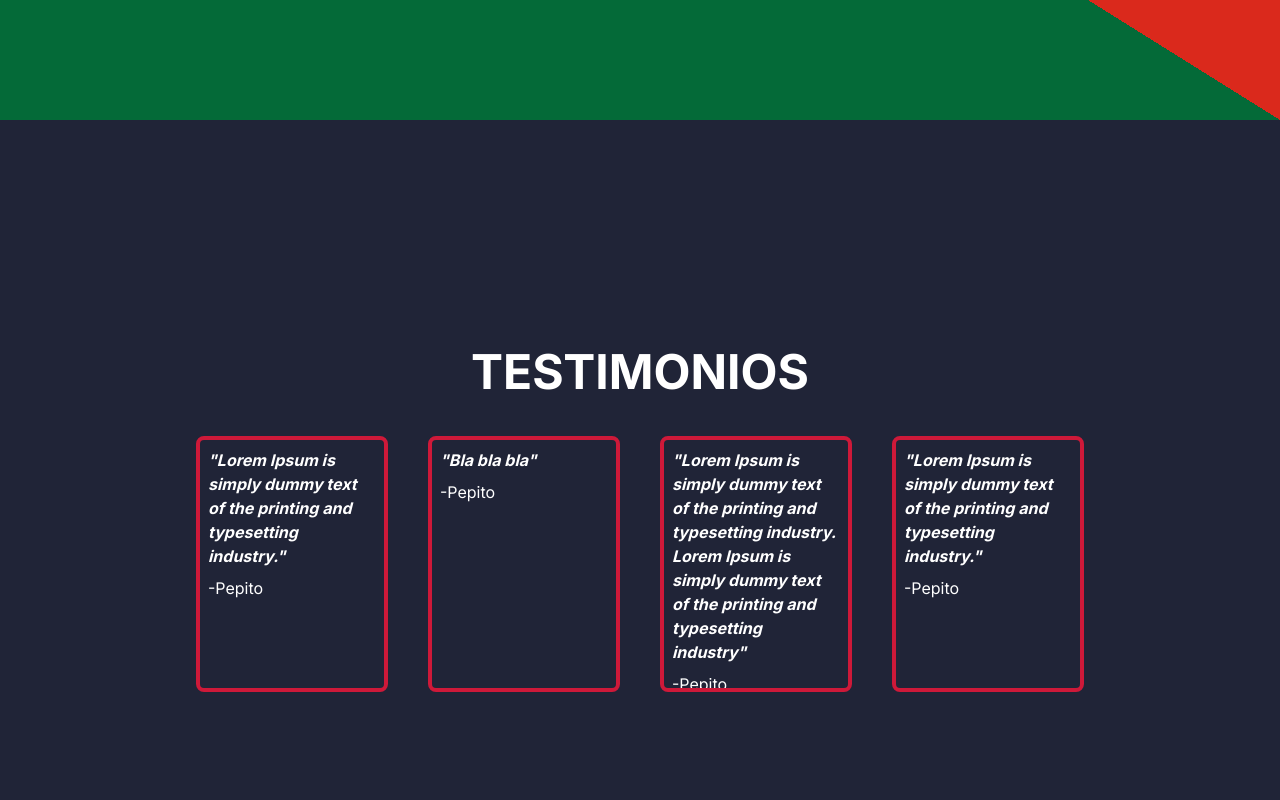
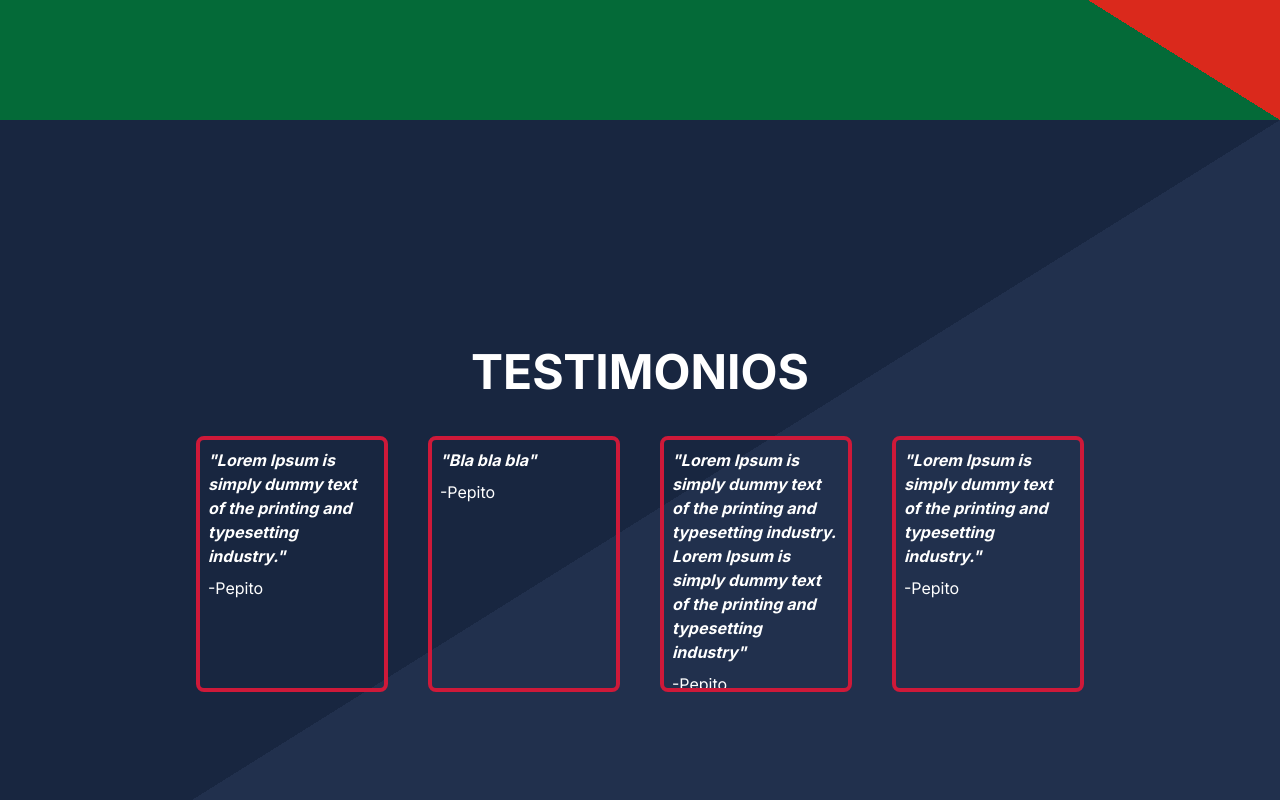
Before and after one commit to aaeilrv/CI-5644, a Next.js app in the folder frontend/: page / in a window 1280 px wide. Shown: the part 1480-2280 px from the top of the page. Built offline with nearby package versions, Linux system fonts and the light colour scheme.

Commit message:
listo testimonials

```diff
--- a/frontend/src/app/components/Testimonials.tsx
+++ b/frontend/src/app/components/Testimonials.tsx
@@ -23,7 +23,7 @@ const testimonials = [
 export default function Testimonials() {
 
   return (
-    <div className='bg-[#202437] min-h-screen flex items-center justify-center space-x-10 overflow-hidden py-10'>
+    <div className='min-h-screen flex items-center justify-center space-x-10 overflow-hidden py-10 bg-gradient-to-tl from-[#21304D] from-50% to-[#182640] to-50%'>
       <div className="grid grid-cols-1 justify-items-center">
         <div className="text-white">
           <h1 className="font-bold text-4xl sm:text-5xl uppercase">Testimonios</h1>
```
